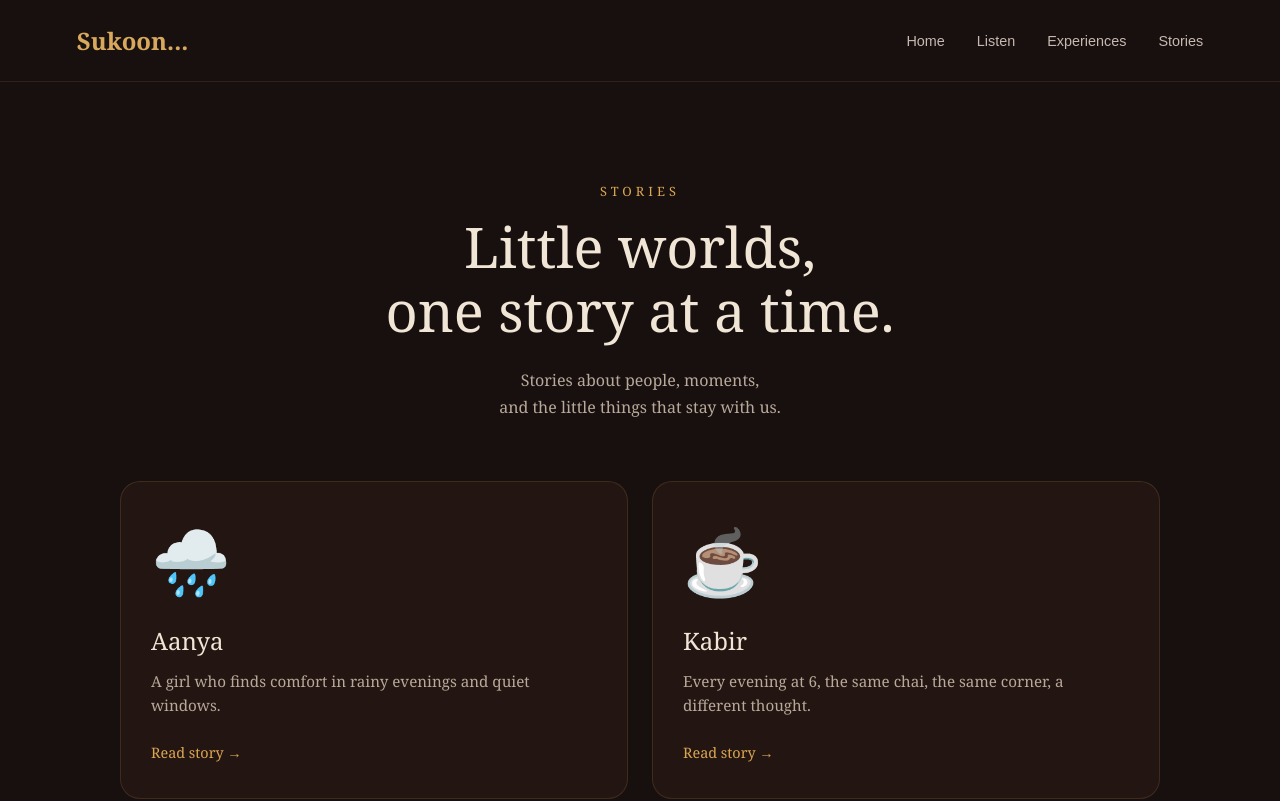
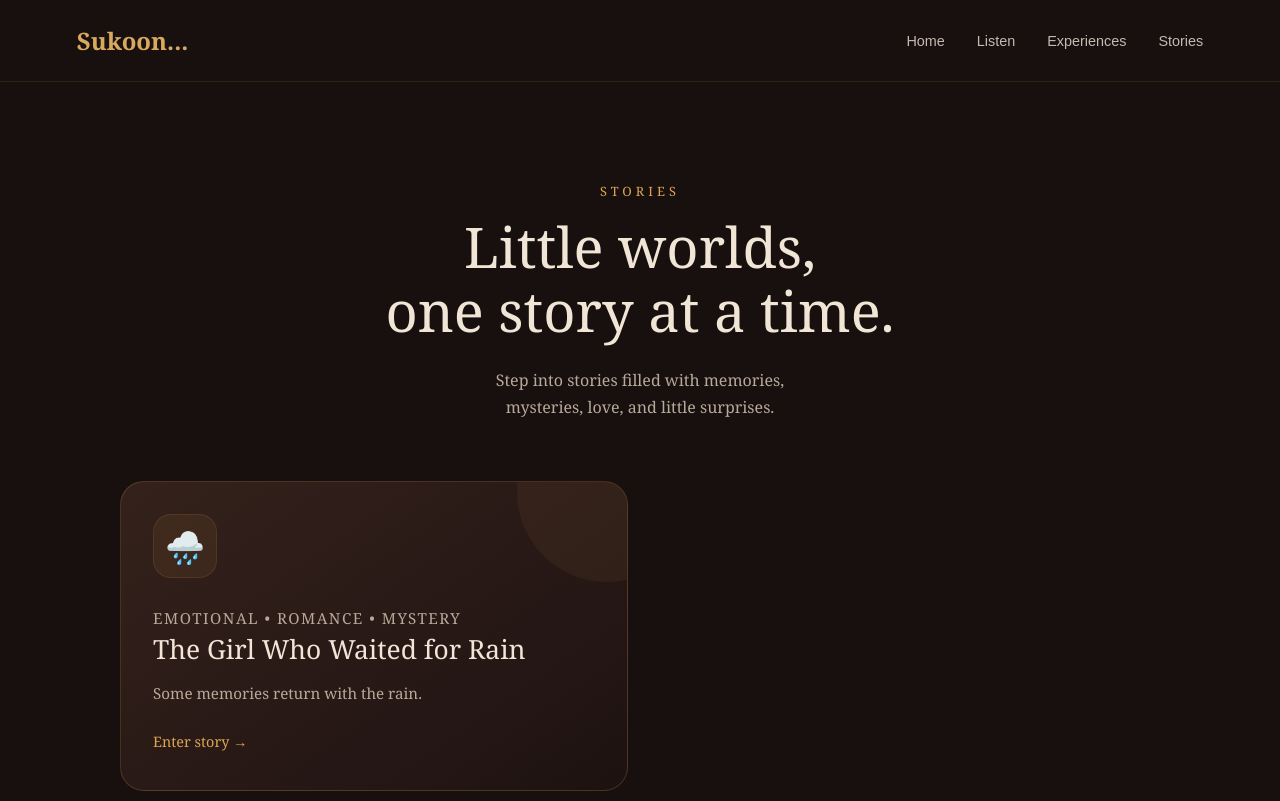
Before and after one commit to SnehaSah58/Sukoon, a React app in the folder frontend/: page /stories in a window 1280 px wide. Shown: the top 801 px of the page. Built offline with nearby package versions, Linux system fonts and the light colour scheme; the HTML template or start-up script is replaced by a standard one.

Commit message:
Enhance Stories and StoryDetails components with dynamic story rendering and dialogue support

```diff
--- a/frontend/src/data/stories.js
+++ b/frontend/src/data/stories.js
@@ -69,8 +69,175 @@ const stories = [
               "Then the boy turned around and disappeared into the rain."
           }
         ]
-      }
-    ],
+      },
+
+
+    {
+      id: 2,
+      title: "The Note",
+
+      scenes: [
+        {
+          type: "narration",
+          text:
+            "The next evening, aanya was sleeping in her room then she hear some rainy sound from balcony, the rain returned just before sunset, she walked towards balcony and silently watching the beautiful rainy weather. Aanya almost forgot about the boy from the previous night."
+        },
+        {
+          type: "narration",
+          text:
+            "Almost."
+        },
+        {
+          type: "narration",
+          text:
+            "She was just about to close the window when something caught her attention. She got something ... a letter , she read it..... "
+        },
+        {
+          type: "letter",
+          text:
+            "You still remember 6:17, don't you?"
+        },
+        {
+          type: "narration",
+          text:
+            "Aanya froze."
+        },
+        {
+          type: "narration",
+          text:
+            "The small piece of paper was folded neatly and placed on the balcony railing. There was no name on it."
+        },
+        {
+          type: "narration",
+          text:
+            "She looked towards the street."
+        },
+        {
+          type: "narration",
+          text:
+            "The street area was empty. She's still looking there , like..."
+        },
+        {
+          type: "mystery",
+          title: "Someone had been here.",
+          text:
+            "The paper was still dry, even though everything around it was soaked by the rain."
+        },
+        {
+          type: "narration",
+          text:
+            "Aanya read the sentence again."
+        },
+        {
+          type: "narration",
+          text:
+            "6:17."
+        },
+
+        {
+          type: "narration",
+          text:
+            "She hadn't told anyone about that time. As if there's something that she just want to keep it to herself and like that was soo important for her... "
+        }
+      ]
+    },
+
+
+    {
+      id: 3,
+      title: "The Café",
+
+      scenes: [
+        {
+          type: "narration",
+          text:
+            "The note stayed on Aanya's desk the entire night."
+        },
+
+        {
+          type: "narration",
+          text:
+            "She tried to convince herself that it was a wrong delivery , or a bad prank . But the single sentence kept echoing against the walls of her mind."
+        },
+
+        {
+          type: "narration",
+          text:
+            "You still remember 6:17, don't you?"
+        },
+
+        {
+          type: "narration",
+          text:
+            "Aanya tries to sleep , but she can't ... She looks tensed and thinking about that letter only , suddenly she realizes it's already morning then she wake up from bed and gone to fresh n up . She makes breakfast for self and take a bath. "
+        },
+
+        {
+          type: "narration",
+          text:
+            "In evening, Aanya walked to the little café near the old street."
+        },
+
+        {
+          type: "narration",
+          text:
+            "She didn't know exactly what she was looking for."
+        },
+
+        {
+          type: "narration",
+          text:
+            "Until she saw him."
+        },
+
+        {
+          type: "mystery",
+          title: "The boy from the streetlight.",
+          text:
+            "He was sitting alone near the window, quietly watching the rain."
+        },
+
+        {
+          type: "dialogue",
+          character: "Vihaan",
+          text:
+            "Tum mujhe pehchaan nahi rahi?"
+        },
+
+        {
+          type: "dialogue",
+          character: "Aanya",
+          text:
+            "Should I?"
+        },
+
+        {
+          type: "dialogue",
+          character: "Vihaan",
+          text:
+            "Maybe you forgot."
+        },
+
+        {
+          type: "narration",
+          text:
+            "Aanya looked at him carefully."
+        },
+
+        {
+          type: "narration",
+          text:
+            "There was something strangely familiar about his face."
+        },
+
+        {
+          type: "narration",
+          text:
+            "And for the first time, Aanya wondered if the missing memories from three years ago were connected to him."
+        }
+      ]
+    },
+  ],
 
     quiz: [
       {
--- a/frontend/src/index.css
+++ b/frontend/src/index.css
@@ -1499,3 +1499,208 @@ body {
     height: 145px;
   }
 }
+
+/* ============================= */
+/* STORY CARD POLISH */
+/* ============================= */
+
+.story-card {
+  display: block;
+
+  min-height: 310px;
+  padding: 32px;
+
+  text-decoration: none;
+  color: inherit;
+
+  background:
+    linear-gradient(
+      145deg,
+      rgba(54, 35, 29, 0.95),
+      rgba(30, 19, 18, 0.95)
+    );
+
+  border: 1px solid rgba(220, 166, 82, 0.2);
+  border-radius: 24px;
+
+  position: relative;
+  overflow: hidden;
+
+  transition:
+    transform 0.35s ease,
+    border-color 0.35s ease,
+    box-shadow 0.35s ease;
+}
+
+.story-card::before {
+  content: "";
+
+  position: absolute;
+  width: 180px;
+  height: 180px;
+
+  top: -80px;
+  right: -70px;
+
+  border-radius: 50%;
+
+  background: rgba(220, 166, 82, 0.06);
+
+  transition: transform 0.5s ease;
+}
+
+.story-card:hover {
+  transform: translateY(-8px);
+
+  border-color: rgba(220, 166, 82, 0.5);
+
+  box-shadow:
+    0 20px 50px rgba(0, 0, 0, 0.25);
+}
+
+.story-card:hover::before {
+  transform: scale(1.4);
+}
+
+/* STORY ICON */
+
+.story-card-icon {
+  width: 64px;
+  height: 64px;
+  display: flex;
+  align-items: center;
+  justify-content: center;
+  margin-bottom: 28px;
+  border-radius: 18px;
+  background: rgba(220, 166, 82, 0.08);
+  border: 1px solid rgba(220, 166, 82, 0.12);
+  font-size: 2rem;
+}
+
+/* CARD CONTENT */
+
+.story-card-content {
+  position: relative;
+  z-index: 1;
+}
+
+.story-card-genre {
+  margin: 0 0 12px;
+  color: #dca652;
+  font-size: 0.72rem;
+  letter-spacing: 1.5px;
+  text-transform: uppercase;
+}
+
+.story-card h2 {
+  margin: 0 0 15px;
+  color: #f1e5d6;
+  font-size: 1.65rem;
+  line-height: 1.3;
+  font-weight: 500;
+}
+
+.story-card p {
+  margin: 0;
+  color: #b9a99a;
+  font-size: 0.95rem;
+  line-height: 1.7;
+}
+
+.story-card-link {
+  display: inline-block;
+  margin-top: 28px;
+  color: #dca652;
+  font-size: 0.9rem;
+  font-weight: 500;
+  transition: transform 0.25s ease;
+}
+
+.story-card:hover .story-card-link {
+  transform: translateX(5px);
+}
+
+/* ============================= */
+/* STORY LETTER */
+/* ============================= */
+
+.story-letter {
+  max-width: 560px;
+  margin: 45px auto;
+  padding: 42px 38px;
+  position: relative;
+  background:
+      linear-gradient(
+      to right,
+      rgba(80, 55, 35, 0.12),
+      transparent 18px,
+      transparent calc(100% - 18px),rgba(80, 55, 35, 0.12)),
+     #e3d0b1;
+  color: #4b3427;
+  border-radius: 4px;
+  box-shadow:inset 8px 0 12px rgba(80, 55, 35, 0.08),
+    inset -8px 0 12px rgba(80, 55, 35, 0.08),
+    0 18px 40px rgba(0, 0, 0, 0.25);
+  transform: rotate(-0.3deg);
+  font-family: Georgia, "Times New Roman", serif;
+}
+
+.story-letter::before {
+  content: "";
+  position: absolute;
+  inset: 10px;
+  border: 1px solid rgba(75, 52, 39, 0.18);
+  pointer-events: none;
+}
+
+.letter-icon {
+  display: block;
+  margin-bottom: 22px;
+  font-size: 1.7rem;
+  text-align: center;
+}
+
+.story-letter p {
+  position: relative;
+  margin: 0;
+  text-align: center;
+  font-size: 1.2rem;
+  line-height: 1.9;
+  font-style: italic;
+}
+
+/* Mobile */
+
+@media (max-width: 700px) {
+  .story-letter {
+    margin: 35px 8px;
+    padding: 35px 28px;
+  }
+  .story-letter p {
+    font-size: 1.05rem;
+  }
+}
+
+.story-dialogue {
+  margin: 20px 0;
+  padding: 18px 22px;
+  border-left: 2px solid rgba(220, 166, 82, 0.5);
+  background: rgba(42, 27, 23, 0.45);
+  border-radius: 0 12px 12px 0;
+}
+
+.dialogue-character {
+  margin: 0 0 7px;
+  color: #dca652;
+  font-size: 0.75rem;
+  letter-spacing: 2px;
+  text-transform: uppercase;
+}
+
+.dialogue-text {
+  margin: 0;
+  color: #e4d5c5;
+  font-size: 1.08rem;
+  line-height: 1.8;
+  font-style: italic;
+}
--- a/frontend/src/pages/Stories.jsx
+++ b/frontend/src/pages/Stories.jsx
@@ -1,4 +1,6 @@
 import Navbar from "../components/Navbar";
+import { Link } from "react-router-dom";
+import stories from "../data/stories";
 
 function Stories() {
   return (
@@ -6,6 +8,7 @@ function Stories() {
       <Navbar />
 
       <main className="stories-content">
+
         <p className="stories-label">STORIES</p>
 
         <h1>
@@ -15,66 +18,43 @@ function Stories() {
         </h1>
 
         <p className="stories-description">
-          Stories about people, moments,
+          Step into stories filled with memories,
           <br />
-          and the little things that stay with us.
+          mysteries, love, and little surprises.
         </p>
 
         <section className="story-grid">
 
-          <div className="story-card">
-            <div className="story-icon">🌧️</div>
+          {stories.map((story) => (
+            <Link
+              to={`/stories/${story.id}`}
+              className="story-card"
+              key={story.id}
+            >
+              <div className="story-card-icon">
+                {story.icon}
+              </div>
 
-            <h2>Aanya</h2>
+              <div className="story-card-content">
 
-            <p>
-              A girl who finds comfort in rainy evenings
-              and quiet windows.
-            </p>
+                <p className="story-card-genre">
+                  {story.genre.join(" • ")}
+                </p>
 
-            <span>Read story →</span>
-          </div>
+                <h2>{story.title}</h2>
 
-          <div className="story-card">
-            <div className="story-icon">☕</div>
+                <p>{story.shortDescription}</p>
 
-            <h2>Kabir</h2>
+                <span className="story-card-link">
+                  Enter story →
+                </span>
 
-            <p>
-              Every evening at 6, the same chai,
-              the same corner, a different thought.
-            </p>
-
-            <span>Read story →</span>
-          </div>
-
-          <div className="story-card">
-            <div className="story-icon">💌</div>
-
-            <h2>Meera</h2>
-
-            <p>
-              Letters she writes but never sends,
-              carrying pieces of yesterday.
-            </p>
-
-            <span>Read story →</span>
-          </div>
-
-          <div className="story-card">
-            <div className="story-icon">🎸</div>
-
-            <h2>Aarav</h2>
-
-            <p>
-              A guitar, a quiet room, and songs
-              that say what words cannot.
-            </p>
-
-            <span>Read story →</span>
-          </div>
+              </div>
+            </Link>
+          ))}
 
         </section>
+
       </main>
     </div>
   );
--- a/frontend/src/pages/StoryDetails.jsx
+++ b/frontend/src/pages/StoryDetails.jsx
@@ -59,6 +59,20 @@ function StoryDetails() {
                   );
                 }
 
+                if (scene.type === "dialogue") {
+                  return (
+                    <div className="story-dialogue" key={index}>
+                      <p className="dialogue-character">
+                        {scene.character}
+                      </p>
+
+                      <p className="dialogue-text">
+                        “{scene.text}”
+                      </p>
+                    </div>
+                  );
+                }
+
                 if (scene.type === "clock") {
                   return (
                     <div
@@ -88,6 +102,19 @@ function StoryDetails() {
                   );
                 }
 
+                if (scene.type === "letter") {
+                return (
+                  <div
+                    className="story-letter"
+                    key={index}
+                  >
+                    <span className="letter-icon">💌</span>
+
+                    <p>{scene.text}</p>
+                  </div>
+                );
+              }
+
                 return null;
               })}
 
```
Also changed, not shown: 1 other file (tests, documents, lock files or other folders).
